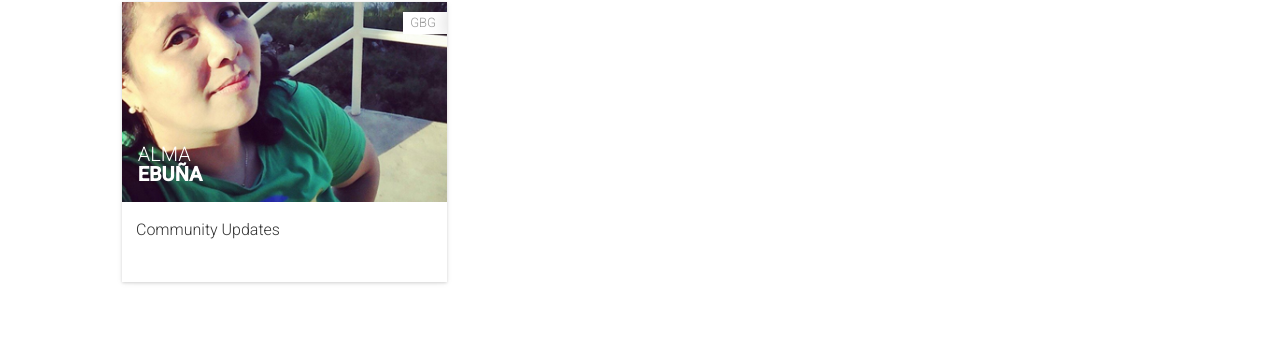
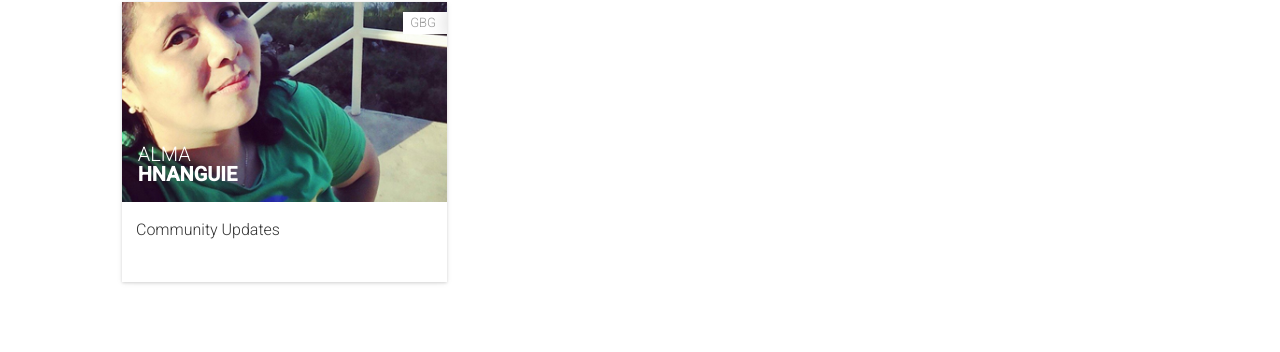
Before and after one commit to gdgcdo/devfestcdo, a Jekyll site: the page built from speakers.html, in a window 1280 px wide and 900 px high, scrolled down 2057 px. Shown: the part 234-586 px from the top of the window. Built offline with Jekyll 4.4.1, drawn with Linux system fonts in a browser that asks for light colours; nearby versions of some CDN libraries; comment, search, counter and statistics services are not loaded.

Commit message:
Updated alma details

```diff
--- a/_data/speakers.yml
+++ b/_data/speakers.yml
@@ -248,7 +248,7 @@
 -
   id: 21
   name: "Alma"
-  surname: "Ebuña"
+  surname: "Hnanguie"
   company: "Google Business Group"
   title: "Co-Community Lead"
   bio: ''
```
